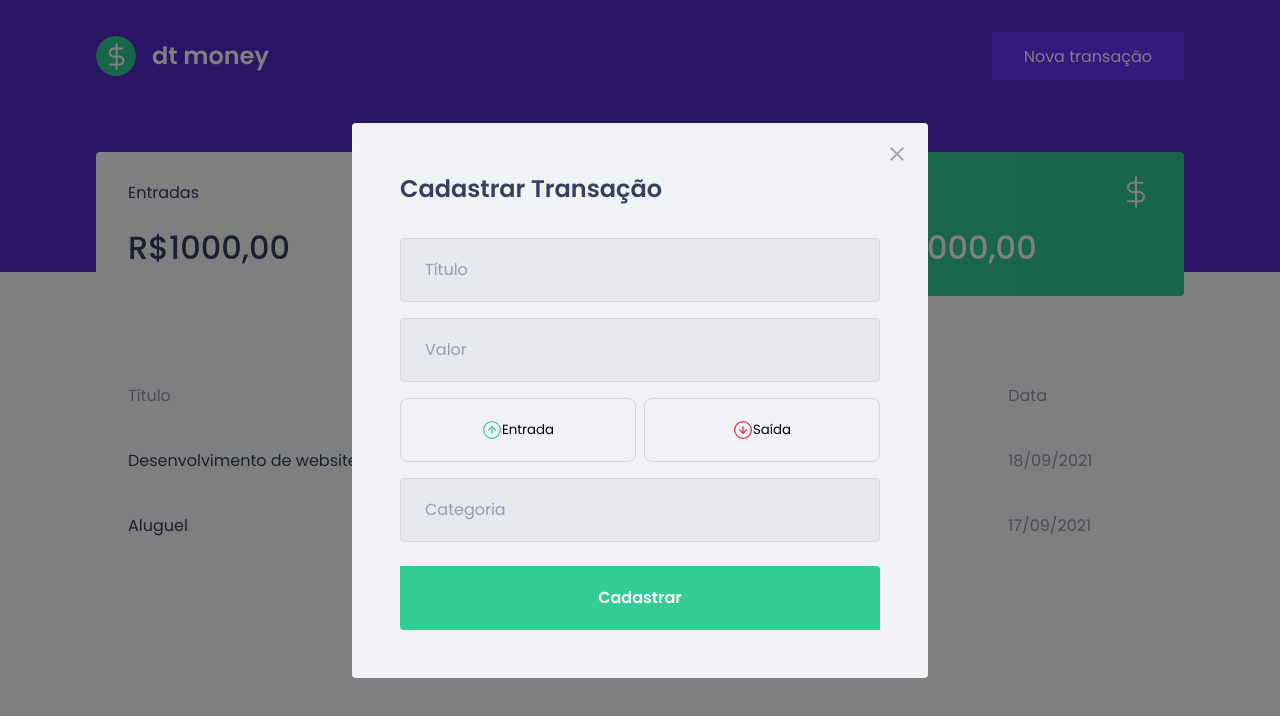
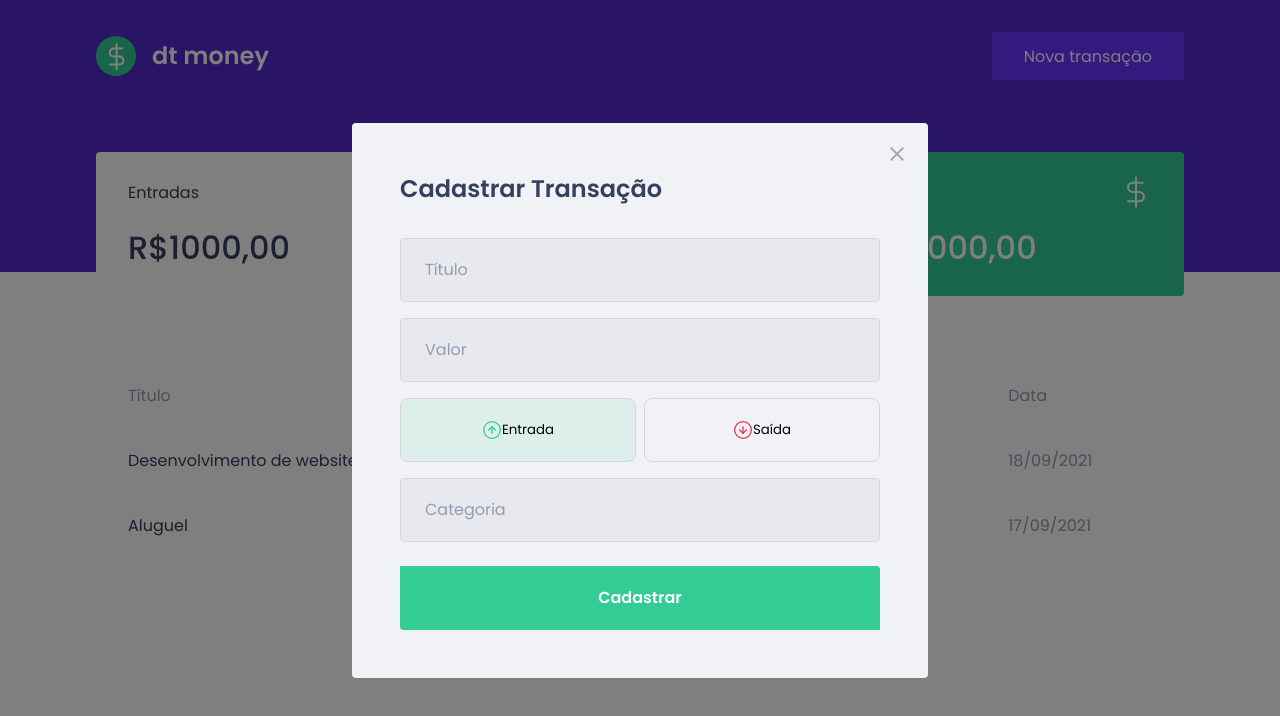
Before and after one commit to CarolLira/DT-Money-ReactJS, a React (Create React App) app: page / in a window 1280 px wide. Both pictures are taken after a click on the button "Nova transação". Shown: the top 716 px of the page. Built offline with nearby package versions, Linux system fonts and the light colour scheme; no server answers; what miragejs would draw is missing.

Commit message:
:lipstick: Add styles to NewTransactionModal buttons

```diff
--- a/src/components/NewTransactionModal/index.tsx
+++ b/src/components/NewTransactionModal/index.tsx
@@ -1,8 +1,9 @@
 import Modal from 'react-modal';
-import { Container, TransactionTypeContainer } from './styles';
+import { Container, TransactionTypeContainer, RadioBox } from './styles';
 import closeImg from '../../assets/close.svg';
 import incomeImg from '../../assets/income.svg';
 import outcomeImg from '../../assets/outcome.svg';
+import { useState } from 'react';
 
 interface NewTransactionModalProps {
     isOpen: boolean,
@@ -10,6 +11,8 @@
 }
 
 export function NewTransactionModal({ isOpen, onRequestClose }: NewTransactionModalProps) {
+    const [type, setType] = useState('deposit');
+
     return (
         <Modal
             isOpen={isOpen}
@@ -28,14 +31,24 @@
                 <input placeholder="Título" />
                 <input placeholder="Valor" type="Number" />
                 <TransactionTypeContainer>
-                    <button type="button">
+                    <RadioBox
+                        type="button"
+                        onClick={() => { setType('deposit'); }}
+                        isActive={type === 'deposit'}
+                        activeColor="green"
+                    >
                         <img src={incomeImg} alt="Entrada" />
                         <span>Entrada</span>
-                    </button>
-                    <button type="button">
+                    </RadioBox>
+                    <RadioBox
+                        type="button"
+                        onClick={() => { setType('withdraw'); }}
+                        isActive={type === 'withdraw'}
+                        activeColor="red"
+                    >
                         <img src={outcomeImg} alt="Saída" />
                         <span>Saída</span>
-                    </button>
+                    </RadioBox>
                 </TransactionTypeContainer>
                 <input placeholder="Categoria" />
                 <button type="submit">Cadastrar</button>
--- a/src/components/NewTransactionModal/styles.ts
+++ b/src/components/NewTransactionModal/styles.ts
@@ -1,5 +1,5 @@
 import styled from 'styled-components';
-import { darken } from 'polished';
+import { darken, transparentize } from 'polished';
 
 export const Container = styled.div`
     h2 {
@@ -48,12 +48,25 @@
     display: grid;
     grid-template-columns: repeat(2, 1fr);
     gap: 0.5rem;
+`;
 
-    button {
+interface RadioBoxProps {
+    isActive: boolean,
+    activeColor: 'green' | 'red',
+}
+
+const colors = {
+    green: '#33CC95',
+    red: '#E52E4D',
+};
+
+export const RadioBox = styled.button<RadioBoxProps>`
         height: 4rem;
         border: 1px solid #D7D7D7;
         border-radius: 0.5rem;
-        background: transparent;
+        background: ${(props) => props.isActive
+        ? transparentize(0.9, colors[props.activeColor])
+        : 'transparent'};
         display: flex;
         align-items: center;
         justify-content: center;
@@ -74,5 +87,4 @@
                 color: var(--text-title);
             }
         }
-    }
 `;
```
